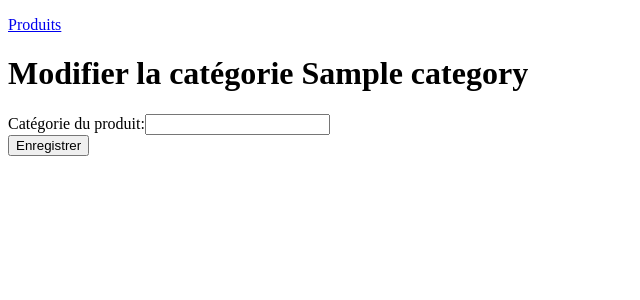
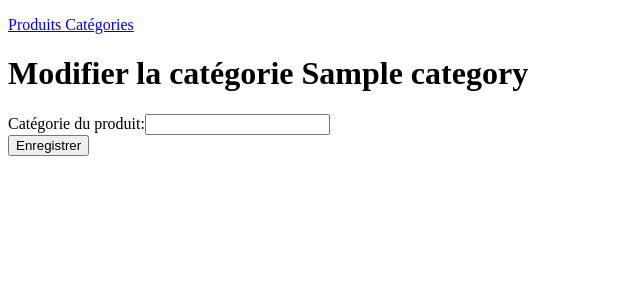
Before and after one commit to radoibogdan/sf4-2, a Symfony app: template templates/admin_category/edit.html.twig in a window 1280 px wide. Shown: the top 300 px of the page, without its empty margins (0-640 px from the left). Run offline with Twig, Linux system fonts and the light colour scheme; the template is opened without the code that fills it: most values are stand-ins (such as "Sample title", 1, 10 or a date in 2020); form fields are guessed from the names that the template uses; some libraries are stand-ins or nearby versions.

Commit message:
RAJOUT d'un lien Categorie dans le navbar admin

```diff
--- a/templates/_admin_template.html.twig
+++ b/templates/_admin_template.html.twig
@@ -24,6 +24,9 @@
                 <a class="navbar-item" href="{{ path('admin_product_list') }}">
                     Produits
                 </a>
+                <a class="navbar-item" href="{{ path('admin_category_list') }}">
+                    Catégories
+                </a>
             </div>
 
             <div class="navbar-end">
```
